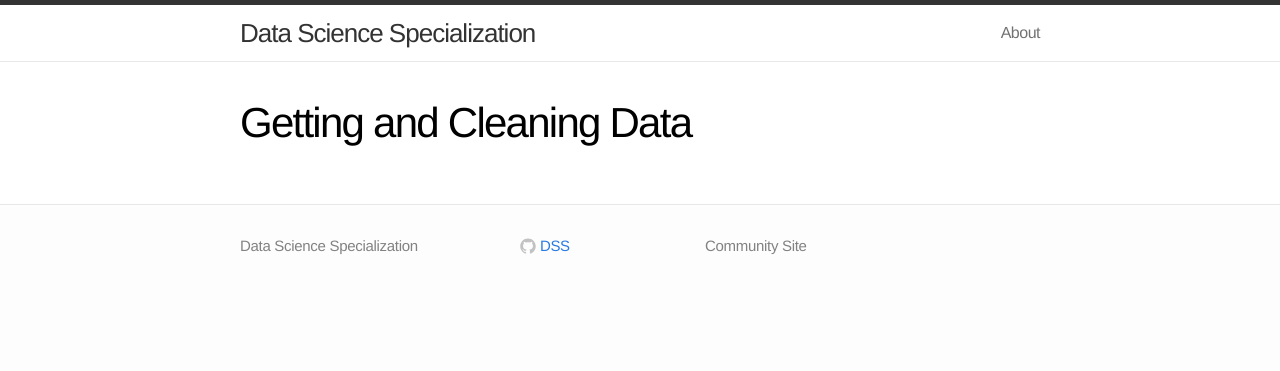
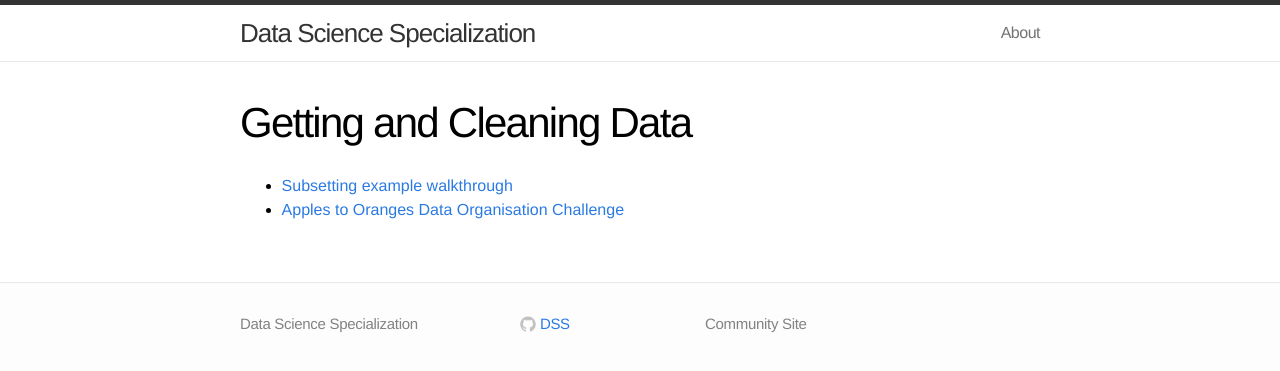
Before and after one commit to DataScienceSpecialization/DataScienceSpecialization.github.io, a Jekyll site: the page built from getclean.md, in a window 1280 px wide. Shown: the top 371 px of the page. Built offline with Jekyll 4.4.1, drawn with Linux system fonts in a browser that asks for light colours.

Commit message:
Subsetting and Apples and Oranges

```diff
--- a/getclean.md
+++ b/getclean.md
@@ -3,3 +3,6 @@ layout: page
 title: Getting and Cleaning Data
 permalink: /getclean/
 ---
+
+- [Subsetting example walkthrough](http://rpubs.com/thoughtfulbloke/subset)
+- [Apples to Oranges Data Organisation Challenge](https://github.com/thoughtfulbloke/faoexample)
```
